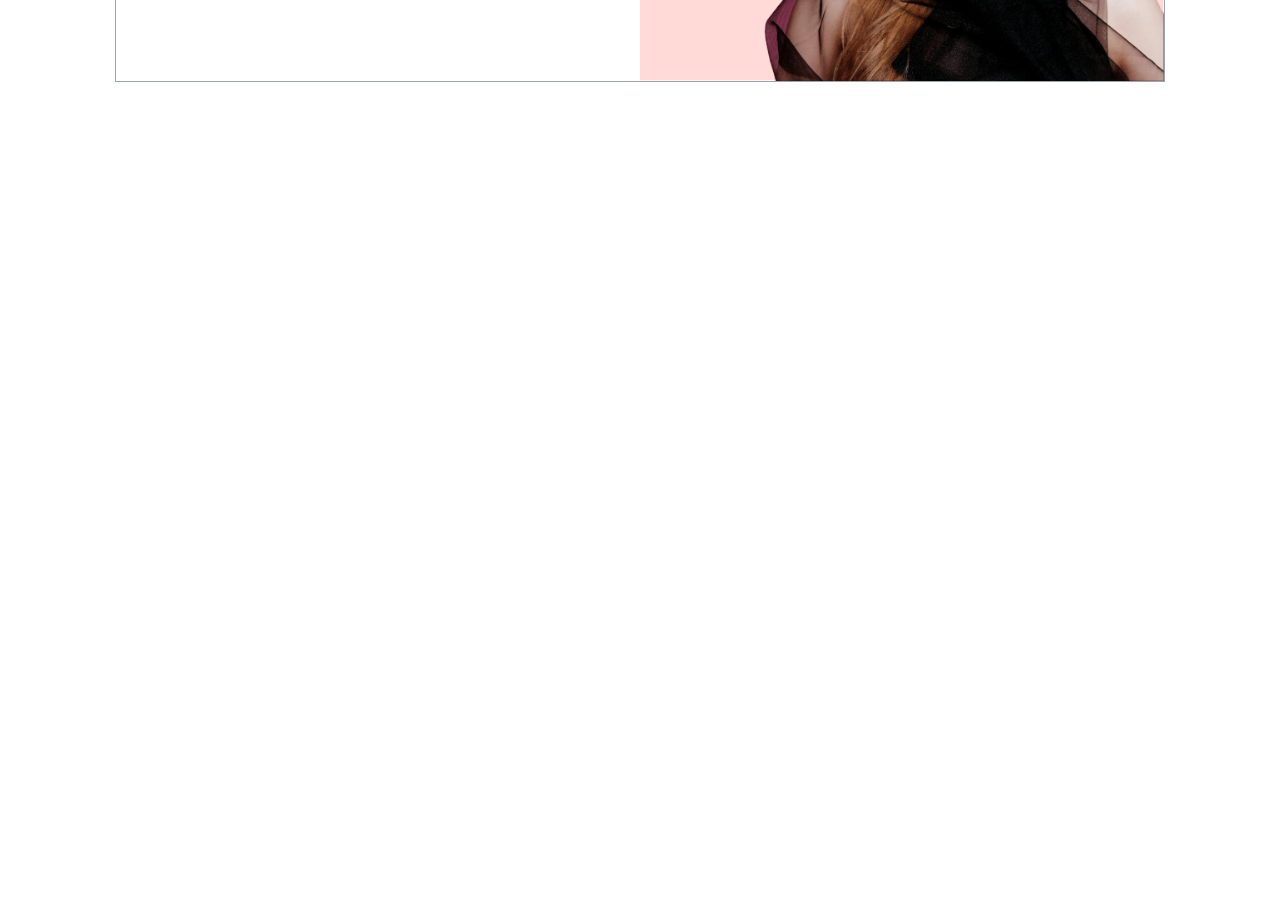
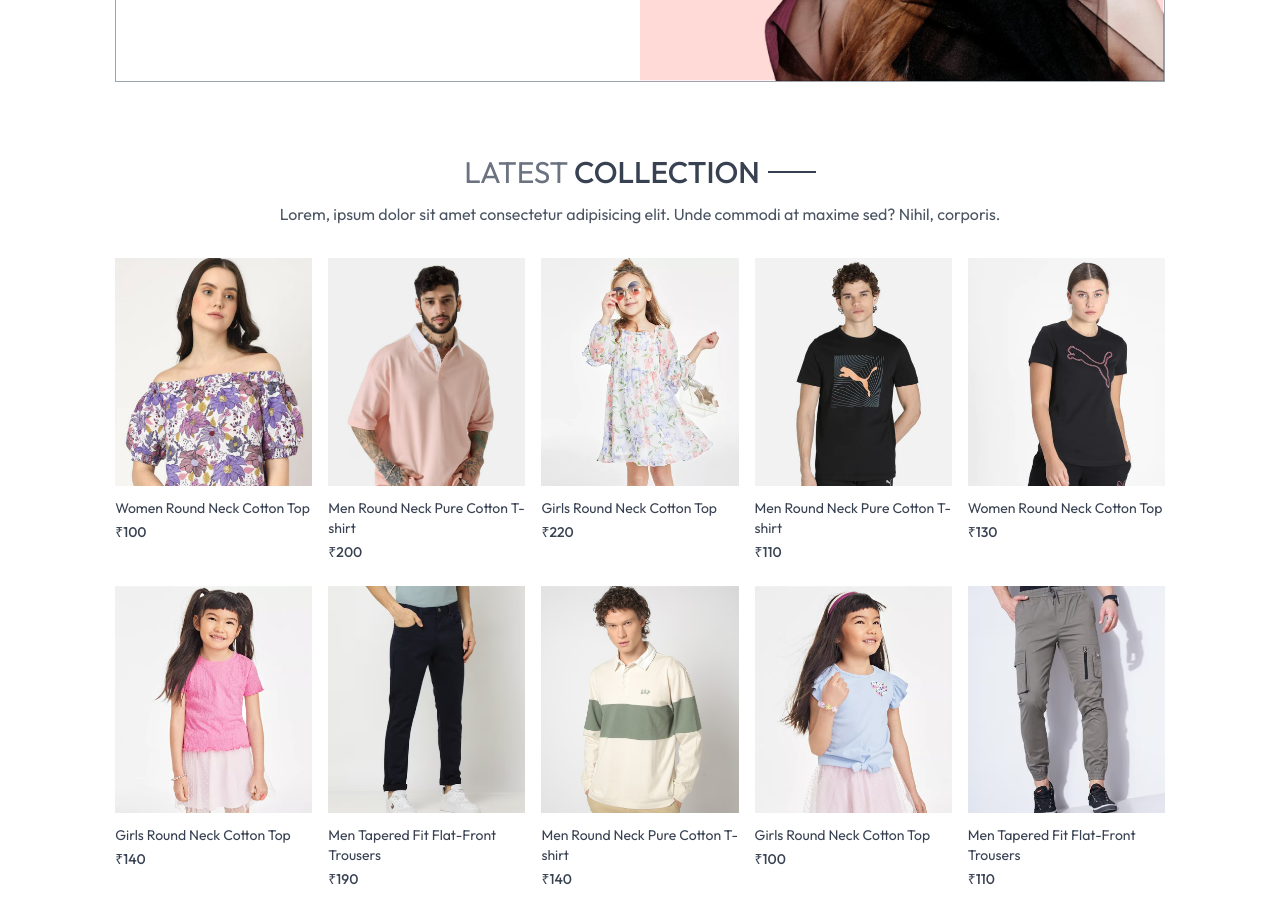
Before and after one commit to Mahendran-C/ecommerce, a React (Create React App) app in the folder frontend/: page / in a window 1280 px wide. Shown: the part 420-1344 px from the top of the page. Before the commit the page ends 800 px from the top, so only its background shows below. Built offline with nearby package versions, Linux system fonts and the light colour scheme.

Commit message:
implemented latest collection at homePage

```diff
--- /dev/null
+++ b/frontend/src/components/LatestCollection.jsx
@@ -0,0 +1,34 @@
+import React, { useContext, useEffect, useState } from "react";
+import { ShopContext } from "../context/ShopContext";
+import Title from "../components/Title";
+import ProductItem from "./ProductItem";
+
+const LatestCollection = () => {
+  const { products } = useContext(ShopContext);
+  const [latestProducts, setLatestProducts] = useState([])
+  useEffect(()=>{
+    setLatestProducts(products.slice(0,10))
+  },[products])
+
+  return (
+    <div className="my-10 ">
+      <div className="text-center py-8 text-3xl">
+        <Title text1="LATEST" text2="COLLECTION" />
+        <p className="w-3/4 m-auto  text-xs sm:text-sm md:text-base text-gray-600">
+          Lorem, ipsum dolor sit amet consectetur adipisicing elit. Unde commodi
+          at maxime sed? Nihil, corporis.
+        </p>
+      </div>
+      {/* Rendering Products */}
+      <div className="grid grid-cols-2 sm:grid-cols-3 md:grid-cols-4 lg:grid-cols-5 gap-4 gap-y-6 ">
+          {
+            latestProducts.map((item, index)=>(
+              <ProductItem key={index} id={item._id} image={item.image} name={item.name} price={item.price} />
+            ))
+          }
+      </div>
+    </div>
+  );
+};
+
+export default LatestCollection;
--- a/frontend/src/components/Navbar.jsx
+++ b/frontend/src/components/Navbar.jsx
@@ -6,7 +6,7 @@
   const [visible, setVisible] = useState(false)
   return (
     <div className="flex items-center justify-between py-5 font-medium">
-      <img src={assets.logo} className="w-36" alt="" />
+      <Link to="/"><img src={assets.logo} className="w-36" alt="" /></Link>
       <ul className="hidden sm:flex gap-5 text-sm text-grey-700">
         <NavLink to="/" className="flex flex-col items-center gap-1">
           <p>HOME</p>
--- /dev/null
+++ b/frontend/src/components/ProductItem.jsx
@@ -0,0 +1,19 @@
+import React, { useContext } from 'react'
+import { Link } from 'react-router-dom'
+import { ShopContext } from '../context/ShopContext'
+
+
+const ProductItem = ({id, image, name, price}) => {
+    const {currency} = useContext(ShopContext)
+  return (
+    <Link className='text-gray-700 cursor-pointer' to={`/product/${id}`}>
+        <div className='overflow-hidden'>
+            <img src={image[0]} className='hover:scale-110 transition ease-in-out' alt="" />
+        </div>
+        <p className='pt-3 pb-1 text-sm'>{name}</p>
+        <p className='text-sm font-medium'>{currency}{price}</p>
+    </Link>
+  )
+}
+
+export default ProductItem
--- /dev/null
+++ b/frontend/src/components/Title.jsx
@@ -0,0 +1,12 @@
+import React from 'react'
+
+const Title = ({text1, text2}) => {
+  return (
+    <div className='inline-flex items-center gap-2 mb-3'>
+        <p className='text-gray-500'>{text1} <span className='text-gray-700 font-medium'>{text2}</span></p>
+        <p className='w-8 sm:w-12 h-[1px] sm:h-[2px] bg-gray-700'></p>
+    </div>
+  )
+}
+
+export default Title
--- /dev/null
+++ b/frontend/src/context/ShopContext.jsx
@@ -0,0 +1,19 @@
+import { createContext } from "react";
+import { products } from "../assets/assets";
+
+export const ShopContext = createContext();
+
+const ShopContextProvider = (props) => {
+
+    const currency = "₹"
+    const delivery_fee = 10
+
+  const value = {
+    products, currency, delivery_fee
+  };
+  return (
+    <ShopContext.Provider value={value}>{props.children}</ShopContext.Provider>
+  );
+};
+
+export default ShopContextProvider
--- a/frontend/src/index.css
+++ b/frontend/src/index.css
@@ -17,3 +17,10 @@
     font-weight: 400;
     font-style: normal;
   }
+
+@media (max-width: 640px){
+    a.active{
+        background: black;
+        color: white
+    }
+}
--- a/frontend/src/index.js
+++ b/frontend/src/index.js
@@ -1,12 +1,16 @@
-import React from 'react';
-import ReactDOM from 'react-dom/client';
-import './index.css';
-import App from './App';
-import { BrowserRouter } from 'react-router-dom';
+import React from "react";
+import ReactDOM from "react-dom/client";
+import "./index.css";
+import App from "./App";
+import { BrowserRouter } from "react-router-dom";
+import ShopContextProvider from "./context/ShopContext";
 
-const root = ReactDOM.createRoot(document.getElementById('root'));
+
+const root = ReactDOM.createRoot(document.getElementById("root"));
 root.render(
   <BrowserRouter>
-    <App />
+    <ShopContextProvider>
+      <App />
+    </ShopContextProvider>
   </BrowserRouter>
 );
--- a/frontend/src/pages/Home.jsx
+++ b/frontend/src/pages/Home.jsx
@@ -1,10 +1,12 @@
 import React from 'react'
 import Hero from '../components/Hero'
+import LatestCollection from '../components/LatestCollection'
 
 const Home = () => {
   return (
     <div>
       <Hero />
+      <LatestCollection />
     </div>
   )
 }
```
